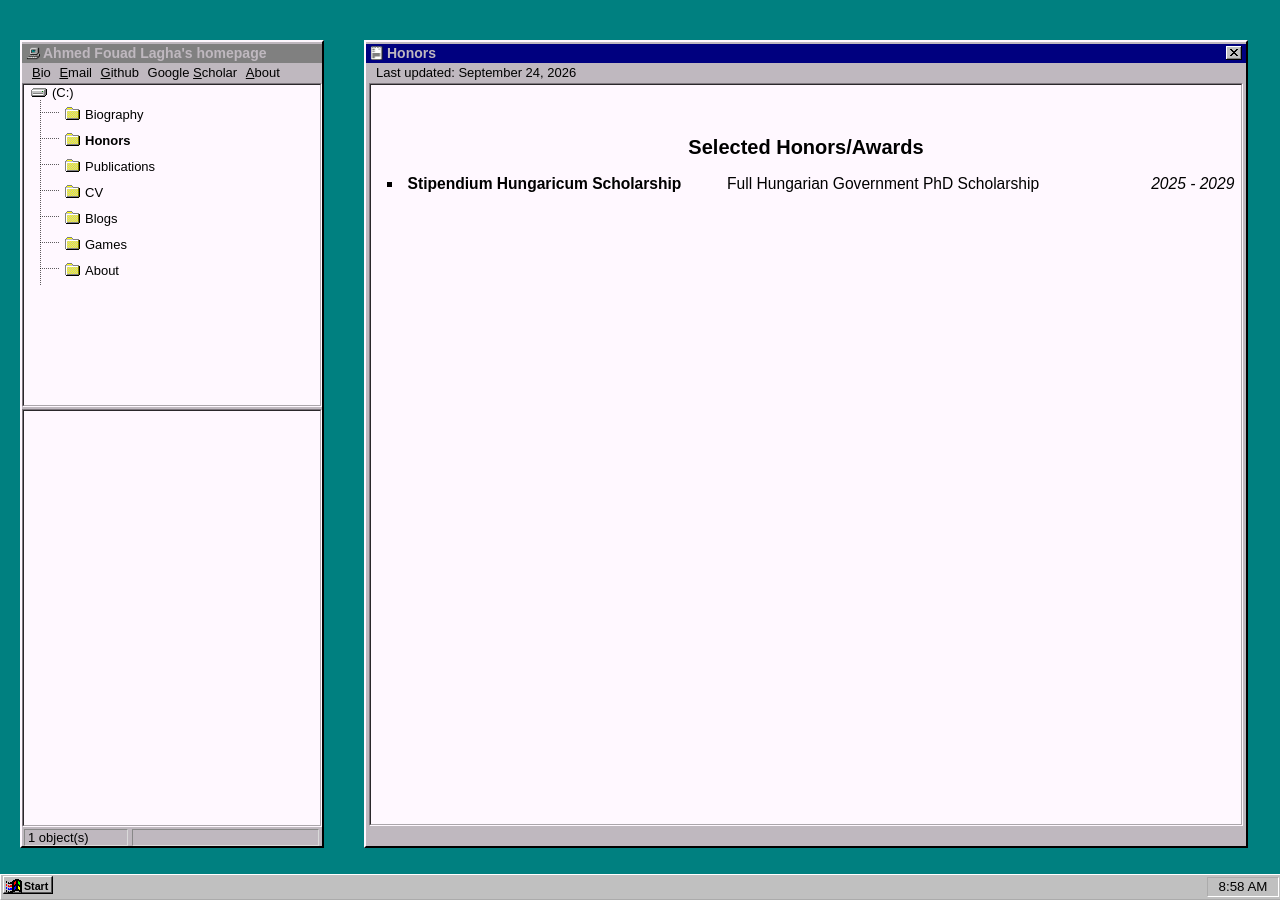
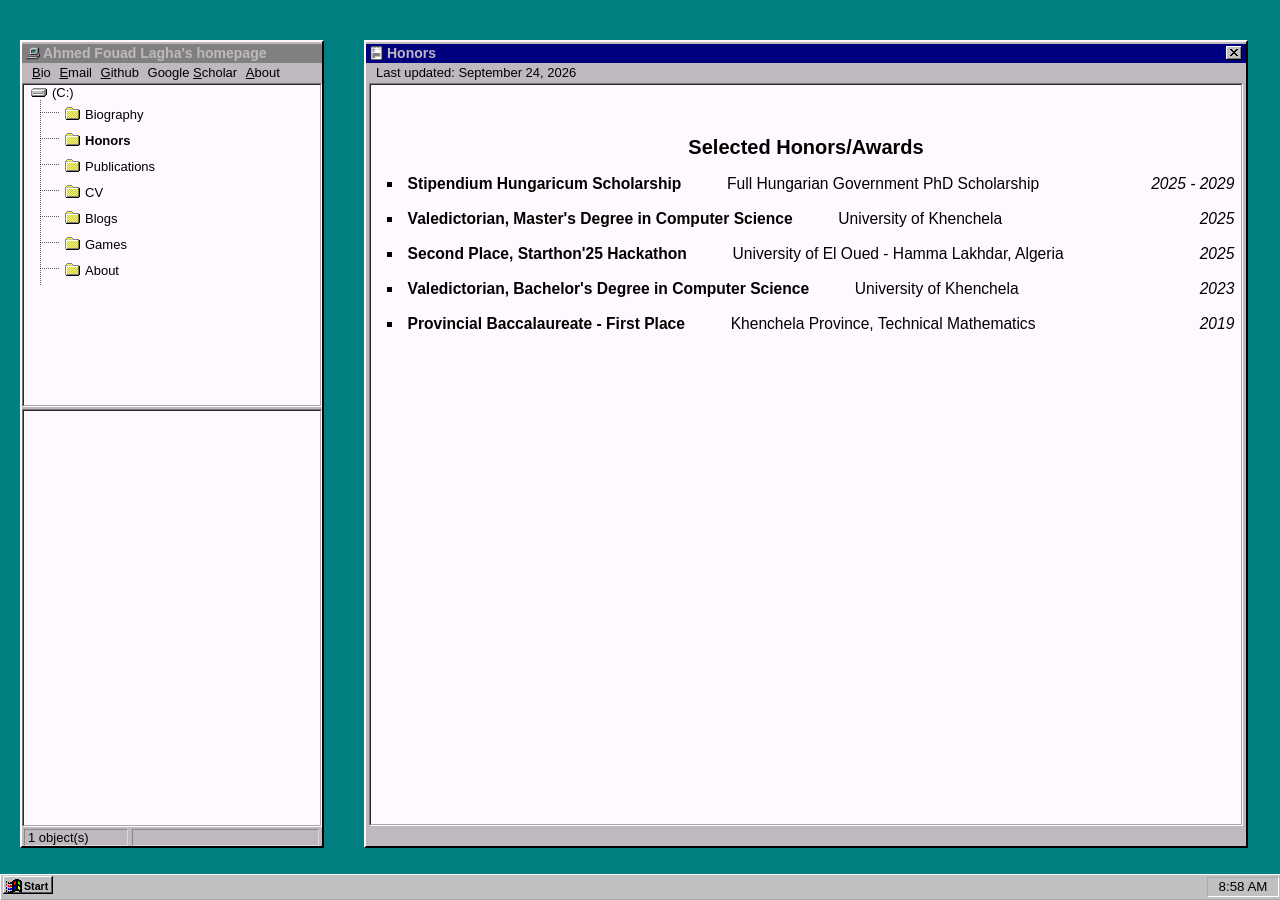
Before and after one commit to ahmed-fouad-lagha/ahmed-fouad-lagha.github.io, a Jekyll site: the page built from _honors/honors.html, in a window 1280 px wide. Built offline with Jekyll 4.4.1, drawn with Linux system fonts in a browser that asks for light colours; comment, search, counter and statistics services are not loaded.

Commit message:
fix: add new honors and publications for 2025 and 2026

```diff
--- a/_honors/honors.html
+++ b/_honors/honors.html
@@ -34,6 +34,26 @@ permalink: /honors/
         <span class="honor_content">Full Hungarian Government PhD Scholarship</span>
         <span class='honor_year'>2025 - 2029</span>
     </li>
+    <li class='honor_li'>
+        <span class='honor_title'>Valedictorian, Master's Degree in Computer Science</span>
+        <span class="honor_content">University of Khenchela</span>
+        <span class='honor_year'>2025</span>
+    </li>
+    <li class='honor_li'>
+        <span class='honor_title'>Second Place, Starthon'25 Hackathon</span>
+        <span class="honor_content">University of El Oued - Hamma Lakhdar, Algeria</span>
+        <span class='honor_year'>2025</span>
+    </li>
+    <li class='honor_li'>
+        <span class='honor_title'>Valedictorian, Bachelor's Degree in Computer Science</span>
+        <span class="honor_content">University of Khenchela</span>
+        <span class='honor_year'>2023</span>
+    </li>
+    <li class='honor_li'>
+        <span class='honor_title'>Provincial Baccalaureate - First Place</span>
+        <span class="honor_content">Khenchela Province, Technical Mathematics</span>
+        <span class='honor_year'>2019</span>
+    </li>
     <!-- Add your honors here following this format:
     <li class='honor_li'>
         <span class='honor_title'>Award Title</span>
```
Also changed, not shown: _publications/publications.html (+11 -1 lines).
